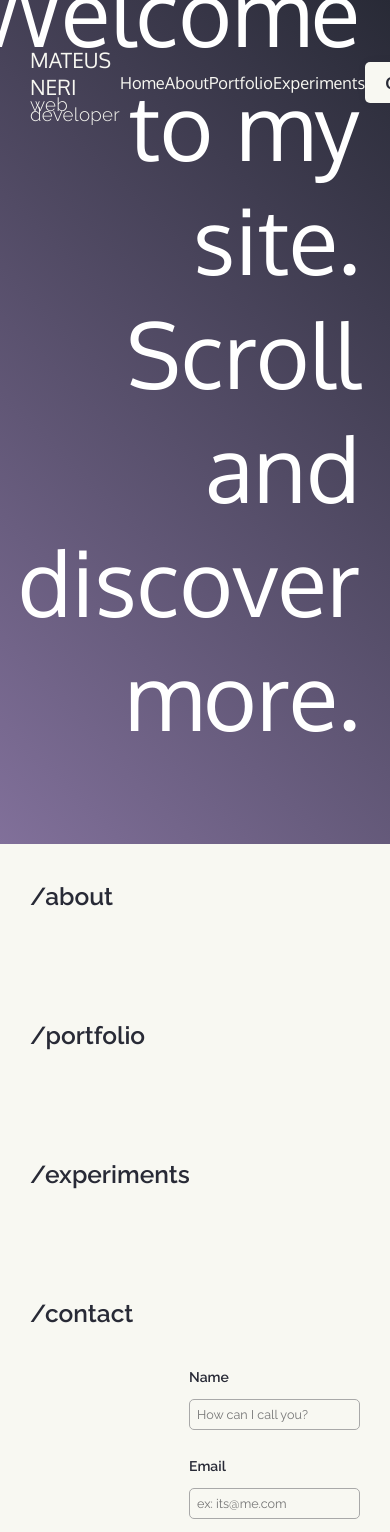
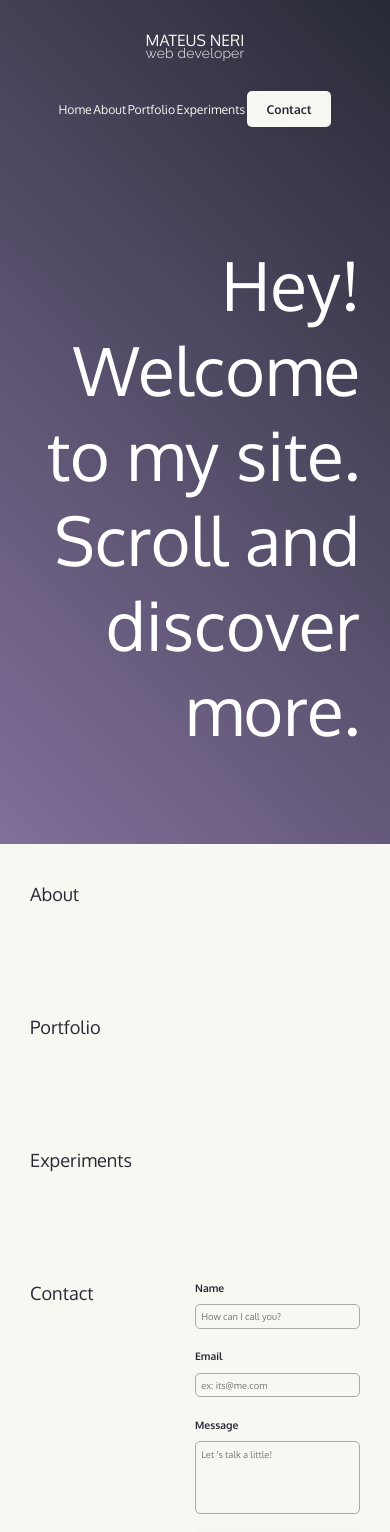
Before and after one commit to mateusnerigo/portfolio_next, a Next.js app: page / in a window 390 px wide. Shown: the top 1532 px of the page. Built offline with nearby package versions, Linux system fonts and the light colour scheme.

Commit message:
#07 - Improving responsive behavior

```diff
--- a/src/components/About.tsx
+++ b/src/components/About.tsx
@@ -3,7 +3,7 @@ import styles from '../styles/components/About.module.css';
 export function About() {
   return (
     <div id="about" className={ `container ${styles.aboutContainer}` }>
-      <h1 className="sectionTitle">/about</h1>
+      <h1 className="sectionTitle">About</h1>
     </div>
   );
 }
--- a/src/components/Contact.tsx
+++ b/src/components/Contact.tsx
@@ -6,7 +6,7 @@ export function Contact() {
       id="contact"
       className={ `container ${styles.contactContainer}` }
     >
-      <h1 className="sectionTitle">/contact</h1>
+      <h1 className="sectionTitle">Contact</h1>
 
       <form className={ styles.contactForm }>
         <div className={ styles.contactFormField }>
--- a/src/components/Experiments.tsx
+++ b/src/components/Experiments.tsx
@@ -3,7 +3,7 @@ import styles from '../styles/components/Experiments.module.css';
 export function Experiments() {
   return (
     <div id="experiments" className={ `container ${styles.experimentsContainer}` }>
-      <h1 className="sectionTitle">/experiments</h1>
+      <h1 className="sectionTitle">Experiments</h1>
     </div>
   );
 }
--- a/src/components/Footer.tsx
+++ b/src/components/Footer.tsx
@@ -3,10 +3,6 @@ import styles from '../styles/components/Footer.module.css';
 export function Footer() {
   return (
     <div className={ styles.footerContainer }>
-      <p>
-        mateus neri - web developer
-      </p>
-
       <div className={ styles.footerLinks }>
         <a href="#">fb</a>
         <a href="#">wpp</a>
--- a/src/components/Portfolio.tsx
+++ b/src/components/Portfolio.tsx
@@ -3,7 +3,7 @@ import styles from '../styles/components/Portfolio.module.css';
 export function Portfolio() {
   return (
     <div id="portfolio" className={ `container ${styles.porfolioContainer}` }>
-      <h1 className="sectionTitle">/portfolio</h1>
+      <h1 className="sectionTitle">Portfolio</h1>
     </div>
   )
 }
--- a/src/styles/components/Contact.module.css
+++ b/src/styles/components/Contact.module.css
@@ -5,7 +5,7 @@
 }
 
 .contactForm {
-  margin: 5rem auto 2rem;
+  margin: 0rem auto 2rem;
   width: 100%;
 }
 
--- a/src/styles/components/Navbar.module.css
+++ b/src/styles/components/Navbar.module.css
@@ -23,7 +23,7 @@
 
 .navbarContainer.fixed,
 .navbar.fixed {
-  height: 80px;
+  height: 90px;
   top: 0;
   color: var(--black);
 }
@@ -110,3 +110,14 @@
 .navbar.fixed nav a:last-child:hover {
   background: var(--dark-purple);
 }
+
+
+@media(max-width: 720px) {
+  .navbar {
+    flex-direction: column;
+  }
+
+  .navbarContainer nav {
+    width: 70vw;
+  }
+}
--- a/src/styles/global.css
+++ b/src/styles/global.css
@@ -21,18 +21,24 @@
 
 @media(max-width: 1080px) {
   html {
-    font-size: 93.75%;
+    font-size: 85%;
+  }
+}
+
+@media(max-width: 890px) {
+  html {
+    font-size: 75%;
   }
 }
 
 @media(max-width: 720px) {
   html {
-    font-size: 87.5%;
+    font-size: 65%;
   }
 }
 
 body, input, textarea, button {
-  font: 400 1rem 'Raleway', sans-serif;
+  font: 400 1rem 'Oxygen', sans-serif;
   background: var(--white);
 }
 
@@ -56,6 +62,7 @@ a {
 }
 
 .sectionTitle {
-  font-weight: 600;
+  font-weight: 400;
   font-size: 1.75rem;
+
 }
```
